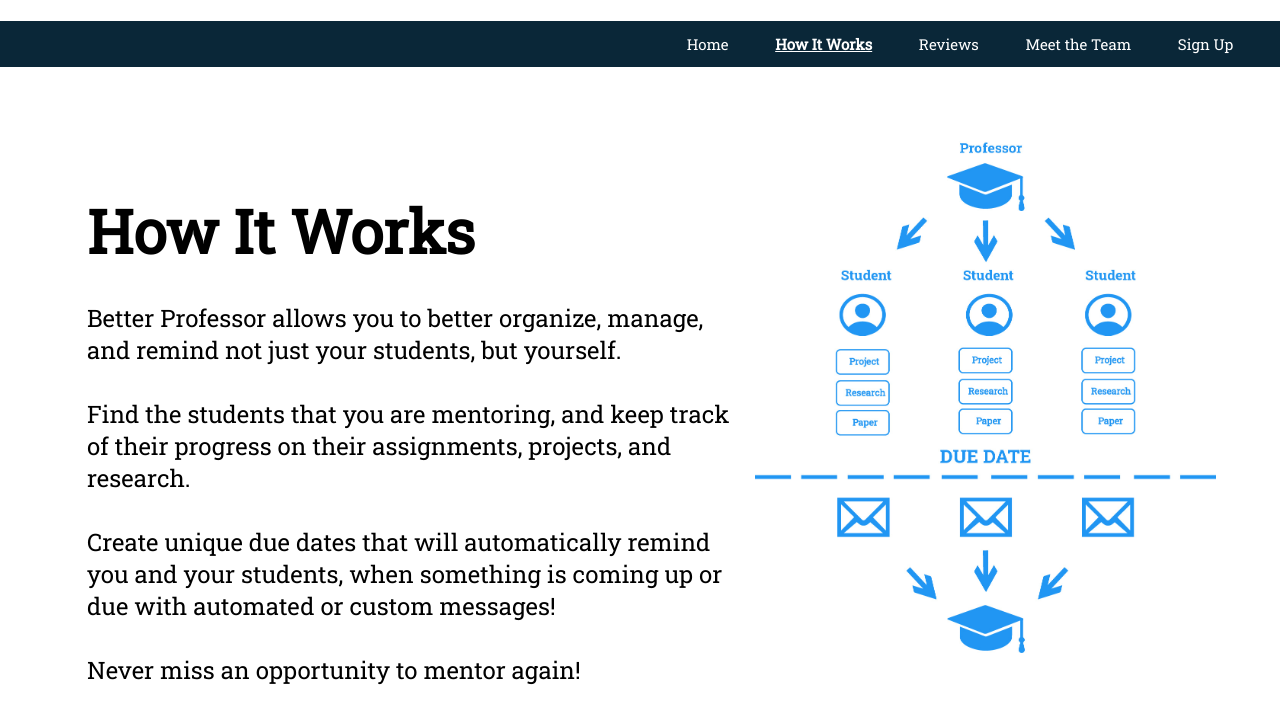
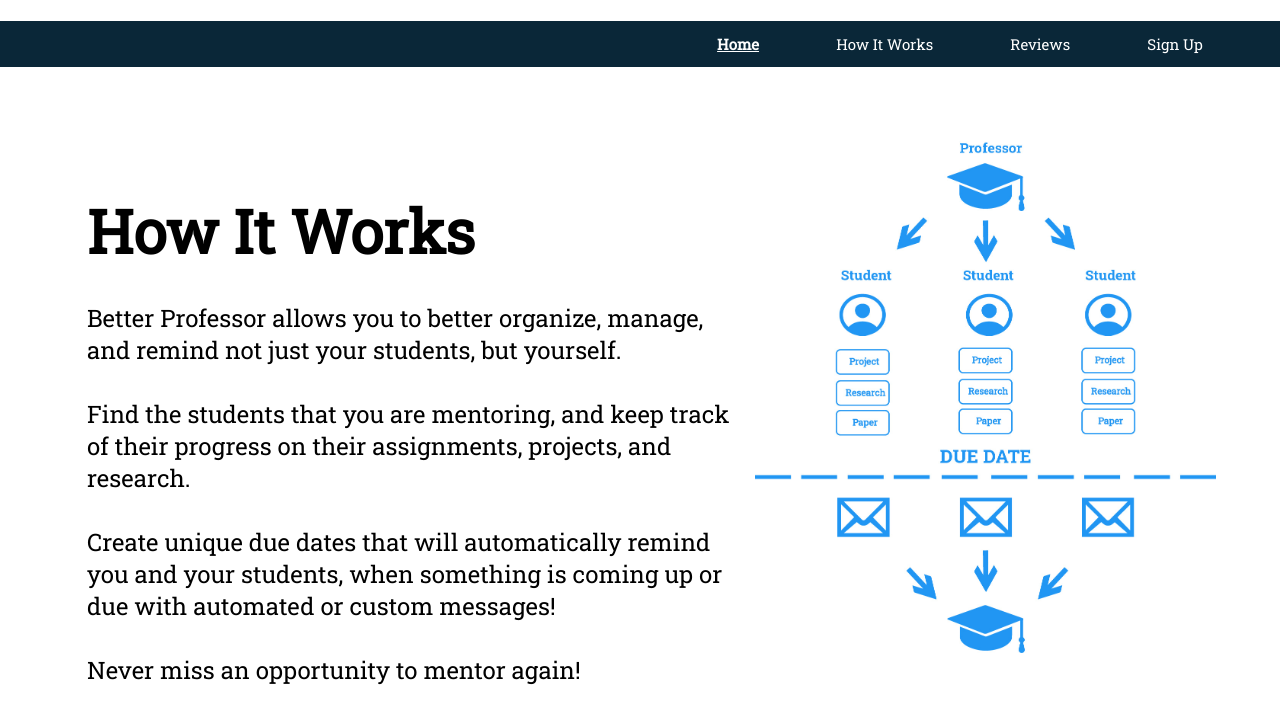
Before and after one commit to Build-Week-Better-Professor-1/UI, a plain HTML site: page how_it_works.html in a window 1280 px wide. Shown: the part 177-900 px from the top of the page. Drawn offline with Linux system fonts and the light colour scheme.

Commit message:
Update how_it_works.html

```diff
--- a/how_it_works.html
+++ b/how_it_works.html
@@ -18,7 +18,7 @@
 				<a href="index.html">Home</a>
 				<a href="how_it_works.html">How It Works</a>
 				<a href="reviews.html">Reviews</a>
-				<a href="meet_the_team.html">Meet the Team</a>
+<!-- 				<a href="meet_the_team.html">Meet the Team</a> -->
 			  </div>
 			</div>
 			<!--Header Image Code goes here-->
@@ -35,11 +35,11 @@
 		</container>
 		<navigation class = "navigation">
 			<ul>
-				<a href="index.html">Home</a>
-				<a href="how_it_works.html" class = "current">How It Works</a>
+				<a href="index.html" class = "current">Home</a>
+				<a href="how_it_works.html">How It Works</a>
 				<a href="reviews.html">Reviews</a>
-				<a href="meet_the_team.html">Meet the Team</a>
-				<a href="https://betterprofessor.now.sh/#/registration" class = "signup">Sign Up</a>
+<!-- 				<a href="meet_the_team.html">Meet the Team</a> -->
+				<a href="https://betterprofessor.now.sh/registration" class = "signup">Sign Up</a>
 			</ul>
 		</navigation>
 		<!--Nav Code Goes Here-->
```
